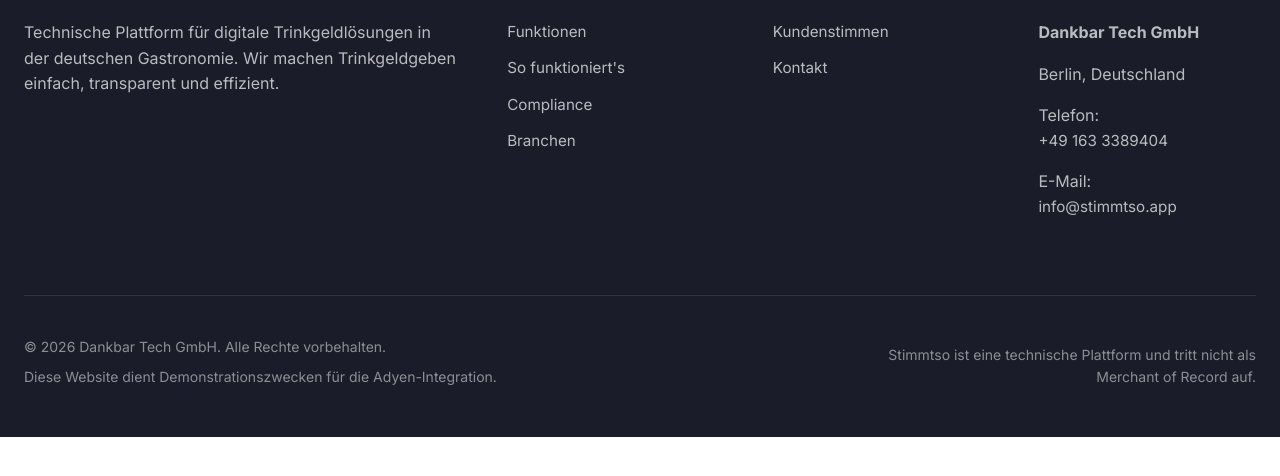
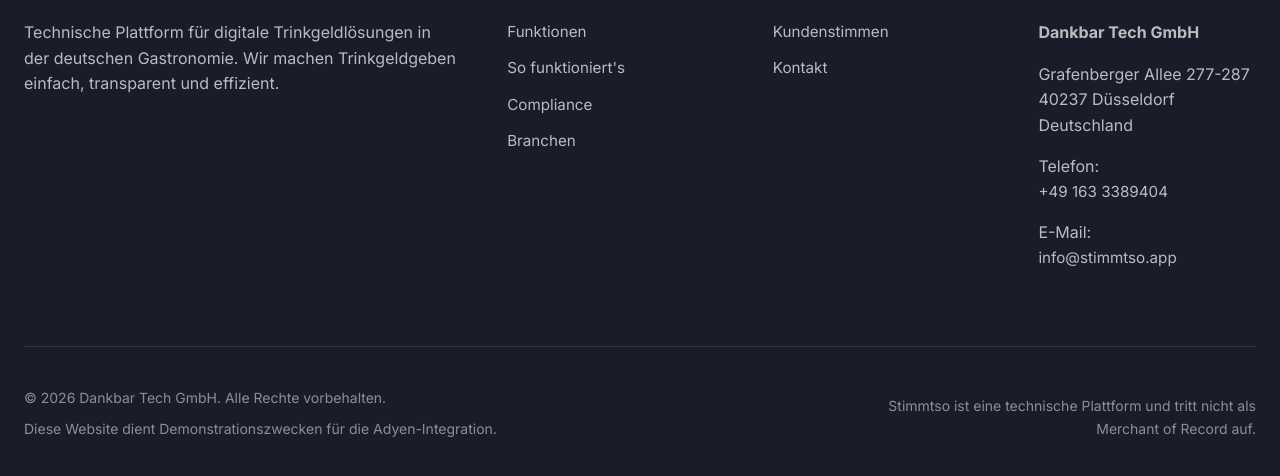
Before and after one commit to DankbarPay/com.free-tips.landing-page, a plain HTML site: page index.html in a window 1280 px wide. Shown: the part 5666-6142 px from the top of the page. Before the commit the page ends 6103 px from the top, so only its background shows below. Drawn offline with Linux system fonts and the light colour scheme.

Commit message:
Update address company in footer.html

```diff
--- a/index.html
+++ b/index.html
@@ -456,7 +456,9 @@
             <div class="footer-column">
                 <h3 class="footer-heading" data-de="Kontakt" data-en="Contact">Kontakt</h3>
                 <p><strong>Dankbar Tech GmbH</strong></p>
-                <p>Berlin, Deutschland</p>
+                <p>Grafenberger Allee 277-287
+                40237 Düsseldorf
+                Deutschland</p>
                 <p>Telefon: <a href="tel:+491633389404">+49 163 3389404</a></p>
                 <p>E-Mail: <a href="mailto:info@stimmtso.app">info@stimmtso.app</a></p>
             </div>
```
